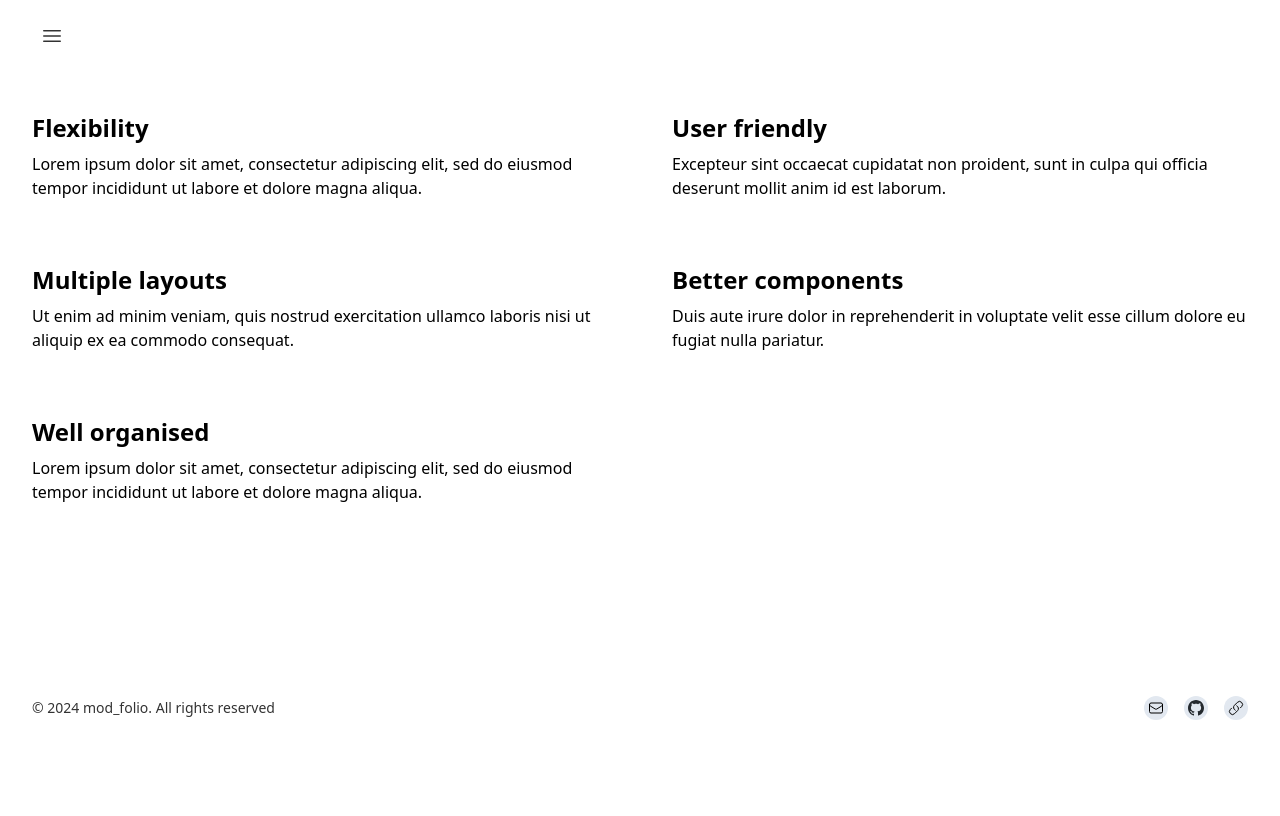
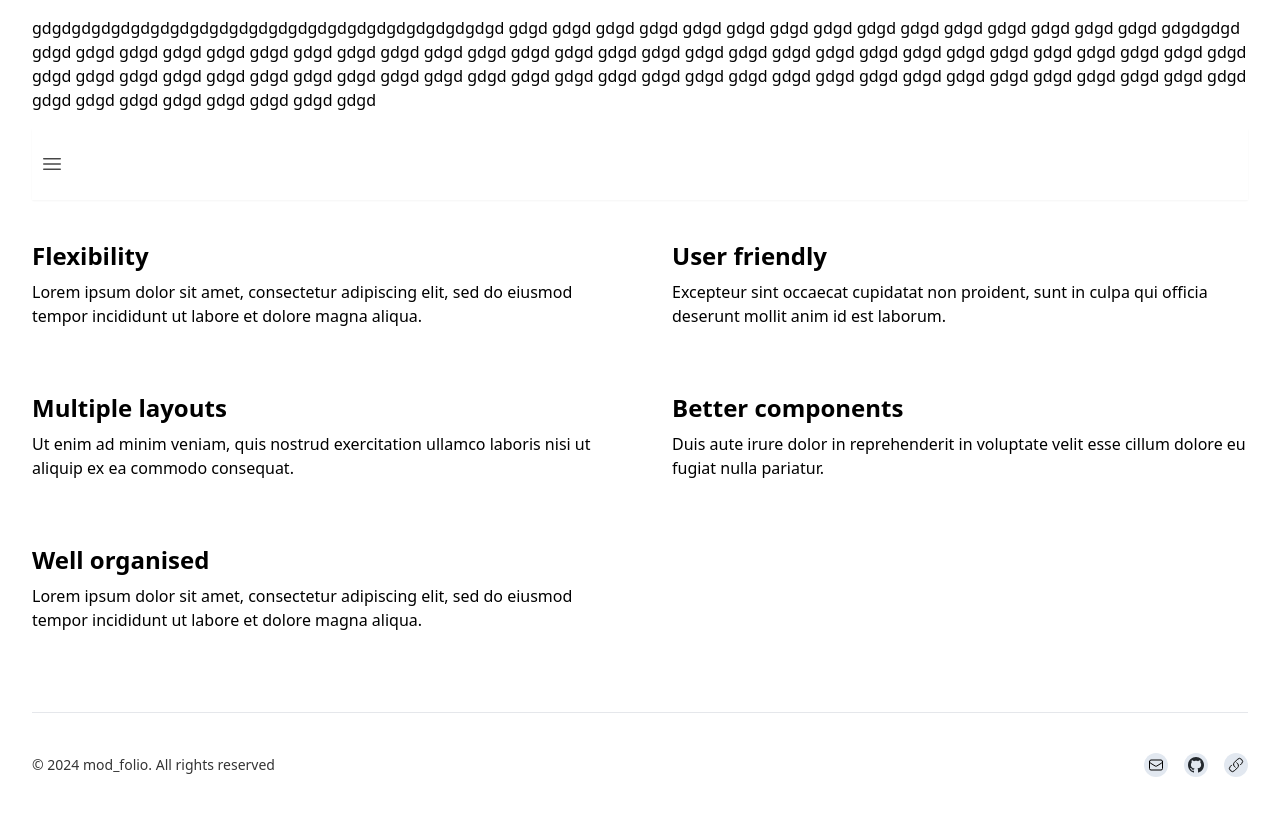
Before and after one commit to tevem1207/mod-folio, a React (Vite) app: page / in a window 1280 px wide. Shown: the top 816 px of the page. Built offline with nearby package versions, Linux system fonts and the light colour scheme.

Commit message:
[feat] set scroll layout

```diff
--- a/src/components/Block/Block.tsx
+++ b/src/components/Block/Block.tsx
@@ -1,4 +1,6 @@
 import { lazy } from "react";
+
+import { Menu } from "./Menu";
 
 import type { BlockProps } from "./types";
 
@@ -10,8 +12,15 @@ export const Block = ({ type, data }: BlockProps) => {
 
 export const Blocks = ({ blocksData }: { blocksData?: BlockProps[] }) => {
   return (
-    <div className="sm:px-5 md:px-8 py-10 flex flex-col gap-5 min-h-[calc(100dvh-13.5rem)]">
-      {blocksData?.map((blockdata) => <Block {...blockdata} />)}
+    <div className="relative sm:px-5 md:px-8">
+      <div className="sticky top-0 z-1 py-4 bg-white opacity-90 shadow-sm">
+        <div className="max-w-screen-lg mx-auto">
+          <Menu></Menu>
+        </div>
+      </div>
+      <div className="max-w-screen-lg mx-auto pt-10 pb-20 flex flex-col gap-5 border-b">
+        {blocksData?.map((blockdata) => <Block {...blockdata} />)}
+      </div>
     </div>
   );
 };
--- /dev/null
+++ b/src/components/Block/Menu.tsx
@@ -0,0 +1,42 @@
+import { Popover, PopoverButton, PopoverPanel, Transition } from "@headlessui/react";
+import { Bars3Icon } from "@heroicons/react/24/solid";
+import { ReactNode } from "react";
+
+export const Menu = () => {
+  const MenuItem = ({ children }: { children: ReactNode }) => {
+    return (
+      <button className="text-md font-semibold py-2 px-4 opacity-80 hover:bg-slate-100 hover:dark:bg-slate-800 rounded-lg">
+        {children}
+      </button>
+    );
+  };
+
+  return (
+    <Popover>
+      <PopoverButton className="p-2 opacity-80 hover:opacity-60 active:opacity-100">
+        <Bars3Icon className="size-6" />
+      </PopoverButton>
+      <Transition
+        enter="transition ease-out duration-200"
+        enterFrom="opacity-0 translate-y-1"
+        enterTo="opacity-100 translate-y-0"
+        leave="transition ease-in duration-150"
+        leaveFrom="opacity-100 translate-y-0"
+        leaveTo="opacity-0 translate-y-1"
+      >
+        <PopoverPanel
+          anchor="bottom start"
+          className="flex flex-col border rounded-lg p-2 bg-white dark:bg-black opacity-90 [--anchor-gap:12px]"
+        >
+          <MenuItem>Title</MenuItem>
+          <MenuItem>Title</MenuItem>
+          <MenuItem>Title</MenuItem>
+          <MenuItem>Title</MenuItem>
+          <MenuItem>Title</MenuItem>
+          <MenuItem>Title</MenuItem>
+          <MenuItem>Title</MenuItem>
+        </PopoverPanel>
+      </Transition>
+    </Popover>
+  );
+};
--- a/src/components/Layout/Footer.tsx
+++ b/src/components/Layout/Footer.tsx
@@ -4,7 +4,7 @@ import GithubIcon from "@/assets/github-logo.svg?react";
 
 export const Footer = () => {
   return (
-    <footer className="flex flex-col md:flex-row gap-6 md:justify-between w-full items-center sm:px-5 md:px-8 pt-10 pb-20">
+    <footer className="flex flex-col md:flex-row gap-6 md:justify-between w-full max-w-screen-lg mx-auto items-center sm:px-5 md:px-8 pt-10 pb-20">
       <div className="text-sm opacity-80">© 2024 mod_folio. All rights reserved</div>
       <div className="h-6 flex gap-4">
         <button className="size-6 rounded-full p-1 bg-slate-200">
--- a/src/components/Layout/Header.tsx
+++ b/src/components/Layout/Header.tsx
@@ -1,50 +1,11 @@
-import { Popover, PopoverButton, PopoverPanel, Transition } from "@headlessui/react";
-import { Bars3Icon } from "@heroicons/react/24/solid";
-import { ReactNode } from "react";
-
 export const Header = () => {
-  const Menu = ({ children }: { children: ReactNode }) => {
-    return (
-      <Popover>
-        <PopoverButton className="p-2 opacity-80 hover:opacity-60 active:opacity-100">
-          <Bars3Icon className="size-6" />
-        </PopoverButton>
-        <Transition
-          enter="transition ease-out duration-200"
-          enterFrom="opacity-0 translate-y-1"
-          enterTo="opacity-100 translate-y-0"
-          leave="transition ease-in duration-150"
-          leaveFrom="opacity-100 translate-y-0"
-          leaveTo="opacity-0 translate-y-1"
-        >
-          <PopoverPanel
-            anchor="bottom start"
-            className="flex flex-col border-current rounded-lg border p-2 bg-white dark:bg-black opacity-90 [--anchor-gap:12px]"
-          >
-            {children}
-          </PopoverPanel>
-        </Transition>
-      </Popover>
-    );
-  };
-  const MenuItem = ({ children }: { children: ReactNode }) => {
-    return (
-      <button className="text-md font-semibold py-2 px-4 opacity-80 hover:bg-slate-100 hover:dark:bg-slate-800 rounded-lg">
-        {children}
-      </button>
-    );
-  };
   return (
     <header className="sm:px-5 md:px-8 py-4">
-      <Menu>
-        <MenuItem>Title</MenuItem>
-        <MenuItem>Title</MenuItem>
-        <MenuItem>Title</MenuItem>
-        <MenuItem>Title</MenuItem>
-        <MenuItem>Title</MenuItem>
-        <MenuItem>Title</MenuItem>
-        <MenuItem>Title</MenuItem>
-      </Menu>
+      gdgdgdgdgdgdgdgdgdgdgdgdgdgdgdgdgdgdgdgdgdgdgdgd gdgd gdgd gdgd gdgd gdgd gdgd gdgd gdgd gdgd
+      gdgd gdgd gdgd gdgd gdgd gdgd gdgdgdgd gdgd gdgd gdgd gdgd gdgd gdgd gdgd gdgd gdgd gdgd gdgd
+      gdgd gdgd gdgd gdgd gdgd gdgd gdgd gdgd gdgd gdgd gdgd gdgd gdgd gdgd gdgd gdgd gdgd gdgd gdgd
+      gdgd gdgd gdgd gdgd gdgd gdgd gdgd gdgd gdgd gdgd gdgd gdgd gdgd gdgd gdgd gdgd gdgd gdgd gdgd
+      gdgd gdgd gdgd gdgd gdgd gdgd gdgd gdgd gdgd gdgd gdgd gdgd gdgd gdgd gdgd
     </header>
   );
 };
--- a/src/routes/Component.tsx
+++ b/src/routes/Component.tsx
@@ -15,7 +15,7 @@ export const Component = () => {
   }, []);
 
   return (
-    <article className="max-w-screen-lg mx-auto">
+    <article>
       <Header />
       <Blocks blocksData={blocksData} />
       <Footer />
```
